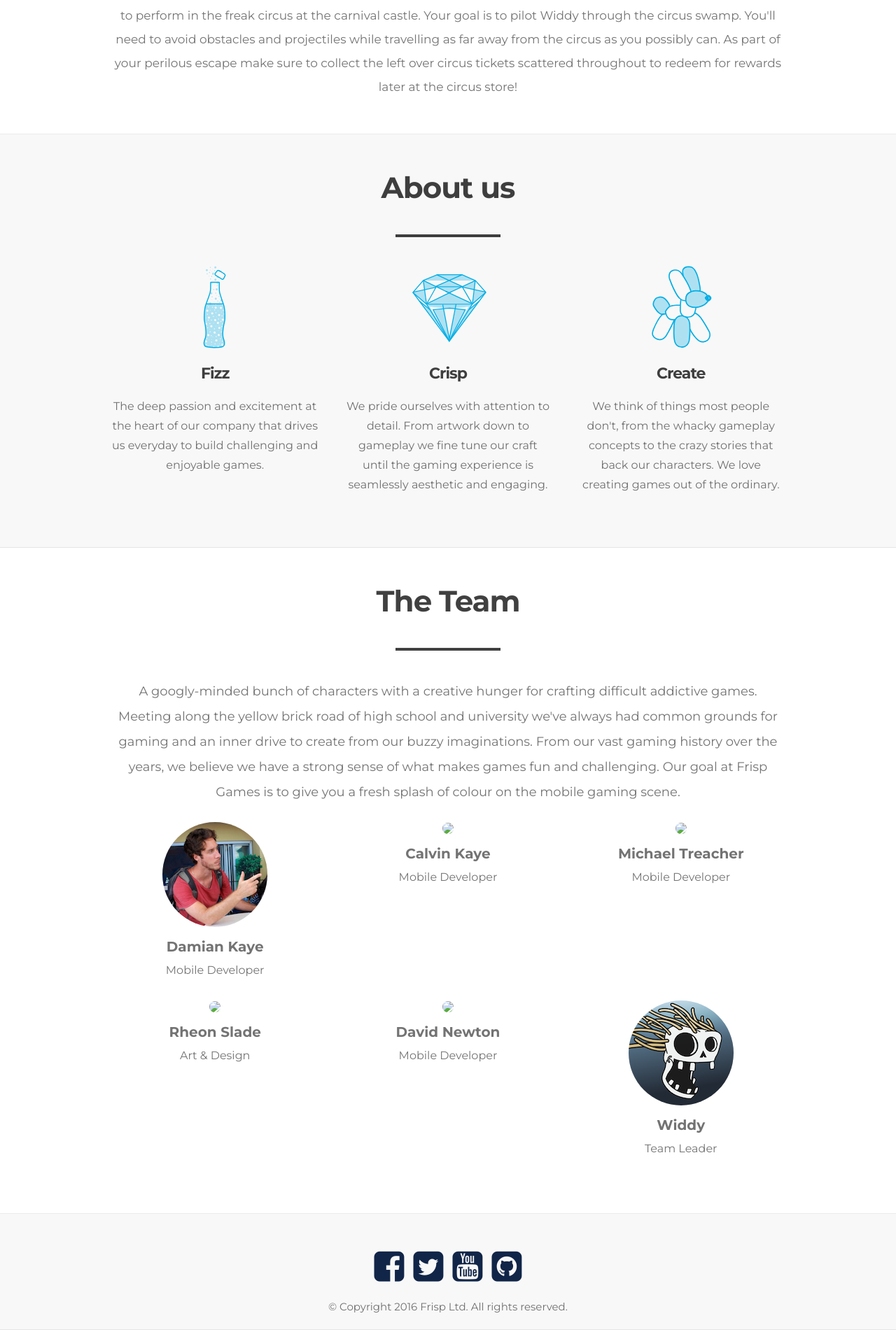
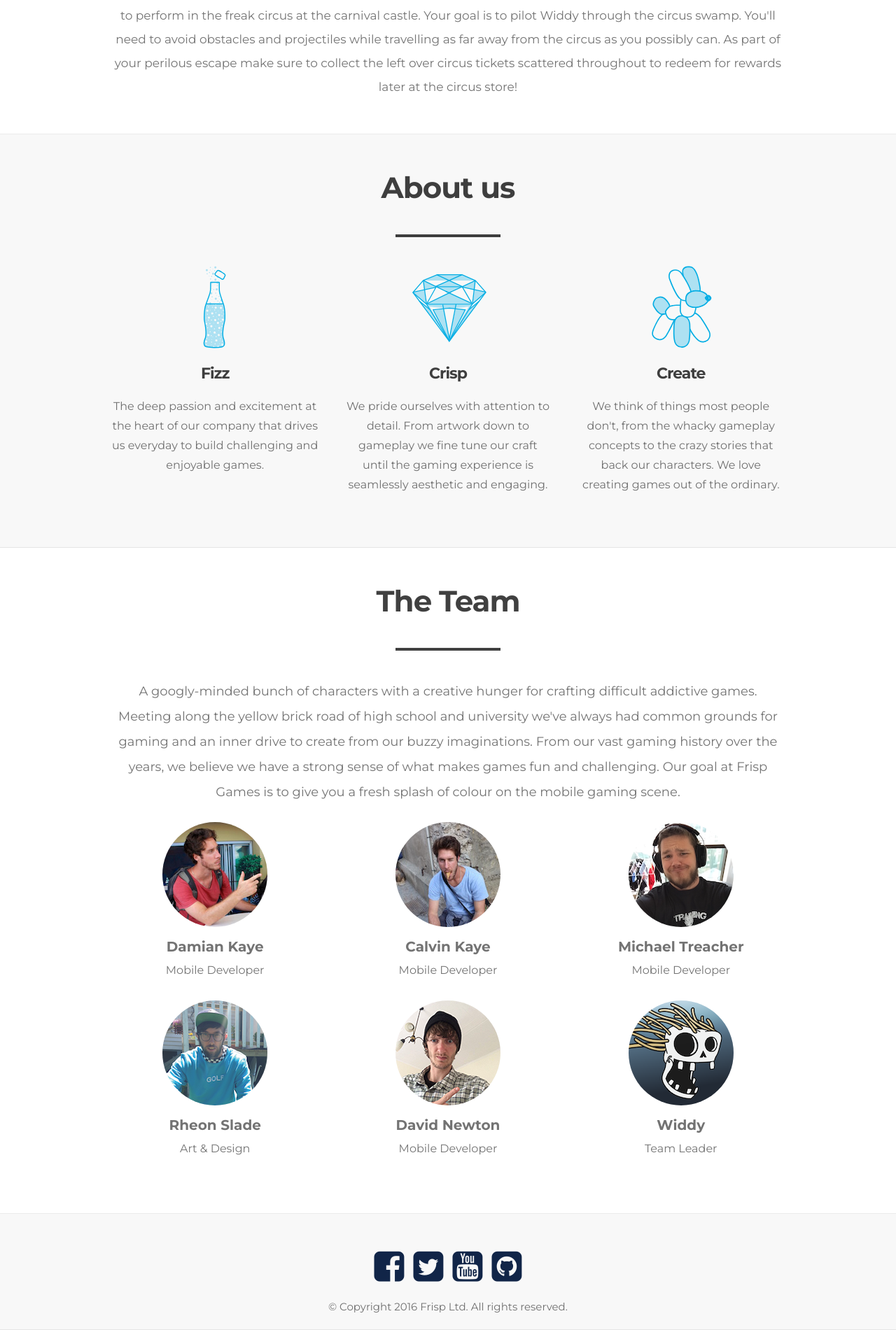
Before and after one commit to frispgames/frispgames.github.io, a Jekyll site: the page built from index.html, in a window 1280 px wide. Shown: the part 1406-3307 px from the top of the page at 70% size. Built offline with Jekyll 4.4.1, drawn with Linux system fonts in a browser that asks for light colours; nearby versions of some CDN libraries; Markdown is read by kramdown in place of the engine named in the settings.

Commit message:
Updated styles for posts

```diff
--- a/_config.yml
+++ b/_config.yml
@@ -42,4 +42,4 @@
             path: "" # empty string for all files
             type: posts
         values:
-            layout: default
+            layout: post
--- a/_includes/post-list.html
+++ b/_includes/post-list.html
@@ -1,4 +1,5 @@
-<ul id="post-list">
+<section id="post-list">
+  <ul>
     {% for post in site.posts %}
       <li>
         <a href="{{ site.url }}{{ post.url }}"><aside class="dates">{{ post.date | date:"%b %d" }}</aside></a>
@@ -6,3 +7,4 @@
       </li>
     {% endfor %}
   </ul>
+</section>
--- a/_layouts/default.html
+++ b/_layouts/default.html
@@ -1,7 +1,7 @@
 <!DOCTYPE html>
 <html lang="en">
   {% include head.html %}
-  <body>
+  <body {% if page.collection %} class="{{ page.collection }}"{% endif %}>
     {% include header.html %}
     {{ content }}
     {% include footer.html %}
--- a/_sass/modules/_blog.scss
+++ b/_sass/modules/_blog.scss
@@ -1,25 +1,27 @@
 #post-list {
-  margin-top: 80px;
+  margin-top: 25px;
 
   h2 {
-    font: normal 17px/1.5em "Helvetica Neue",Helvetica,Arial,sans-serif;
-    color: #aaa;
     max-width: 600px;
     margin-top: 2px;
+    font-size: 17px;
+    font-weight: normal;
+    color: rgba(0,0,0,0.5);
   }
 
   .dates {
     float: right;
     position: relative;
     top: 1px;
-    font: 300 17px/1.8 "Helvetica Neue",helvetica,Arial,sans-serif;
     color: #bbb;
+    font-size:  15px;
   }
 
   li {
     list-style-type: none;
     margin-bottom: 20px;
     list-style-position: inside;
+    text-align: left;
   }
 
   li+li {
@@ -30,7 +32,8 @@
   a {
     color: #333;
     display: block;
-    font: bold 19px/1.7 "Helvetica Neue",helvetica,Arial,sans-serif;
+    font-size: 19px;
+    font-weight: bold;
     -webkit-transition: all 0.15s ease;
     -moz-transition: all 0.15s ease;
     -ms-transition: all 0.15s ease;
@@ -44,3 +47,32 @@
     padding: 0;
   }
 }
+code {
+  font-family: Menlo,Monaco,Courier;
+  background-color: #EEE;
+  font-size: 14px;
+}
+.posts {
+  section { padding: 0; }
+
+  article {
+    margin: 80px 0 0 0;
+
+    pre code {
+      padding: 20px;
+    }
+    header {
+      text-align: center;
+      .headline {
+        font-size: 13px;
+        margin: -5px 0 40px 0;
+        color: #b2b9be;
+        font-size: 13px;
+        text-transform: uppercase;
+        letter-spacing: 2px;
+        display: inline-block;
+      }
+    }
+  }
+}
+#post-body { text-align: left; }
--- a/assets/css/style.scss
+++ b/assets/css/style.scss
@@ -25,10 +25,13 @@
     opacity: 0.5;
 }
 
+body {
+    font-family: 'Montserrat', sans-serif;
+}
+
 section {
     padding: 50px 0;
     color: rgba(0,0,0,0.55);
-    font-family: 'Montserrat', sans-serif;
     text-align: center;
     overflow: hidden;
     border-bottom: 1px solid rgba(0,0,0,0.08);
--- a/index.html
+++ b/index.html
@@ -58,24 +58,24 @@
         <div class="position">Mobile Developer</div>
       </div>
       <div class="about four columns">
-        <img src="/images/portraits/calvin.jpg">
+        <img src="/assets/images/portraits/calvin.jpg">
         <div class="name">Calvin Kaye</div>
         <div class="position">Mobile Developer</div>
       </div>
       <div class="about four columns">
-        <img src="/images/portraits/michael.png">
+        <img src="/assets/images/portraits/michael.png">
         <div class="name">Michael Treacher</div>
         <div class="position">Mobile Developer</div>
       </div>
     </div>
     <div class="row">
       <div class="about four columns">
-        <img src="/images/portraits/rheon.png">
+        <img src="/assets/images/portraits/rheon.png">
         <div class="name">Rheon Slade</div>
         <div class="position">Art &amp; Design</div>
       </div>
       <div class="about four columns">
-        <img src="/images/portraits/david.png">
+        <img src="/assets/images/portraits/david.png">
         <div class="name">David Newton</div>
         <div class="position">Mobile Developer</div>
       </div>
```
Also changed, not shown: _layouts/post.html (added, +16 -0 lines). Lines whose indentation alone changed are shown as unchanged.
